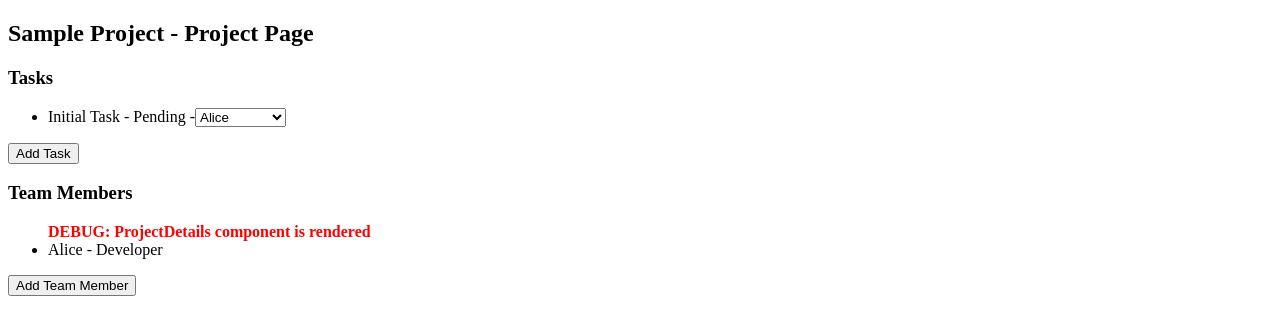
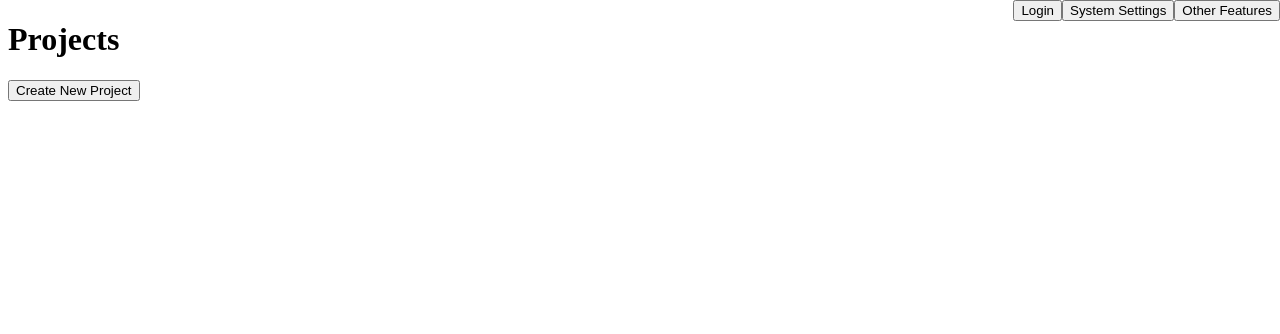
Before and after one commit to KnightNight101/UoR_APP, a React (Create React App) app in the folder frontend/: page / in a window 1280 px wide. Shown: the top 334 px of the page. Built offline with nearby package versions, Linux system fonts and the light colour scheme; the HTML template or start-up script is replaced by a standard one.

Commit message:
Updated Commit Message because it didn't work

```diff
--- /dev/null
+++ b/frontend/public/index.html
@@ -0,0 +1,11 @@
+<!DOCTYPE html>
+<html lang="en">
+  <head>
+    <meta charset="UTF-8" />
+    <meta name="viewport" content="width=device-width, initial-scale=1.0" />
+    <title>React App</title>
+  </head>
+  <body>
+    <div id="root"></div>
+  </body>
+</html>
--- a/frontend/src/index.js
+++ b/frontend/src/index.js
@@ -3,136 +3,95 @@
 import React, { useState } from 'react';
 import ReactDOM from 'react-dom';
 
-// MainPage component for displaying tasks and projects
-function MainPage({ tasks, projects }) {
+// MainPage: homepage listing projects and tasks
+function MainPage({ projects, onCreateProject, onViewProject, onLogin }) {
   return (
     <div>
-      {/* Top-right menu */}
       <div style={{ position: 'absolute', top: 0, right: 0 }}>
-        <button>Login</button>
+        <button onClick={onLogin}>Login</button>
         <button>System Settings</button>
         <button>Other Features</button>
       </div>
-
-      {/* Main content */}
-      <h1>Tasks</h1>
+      <h1>Projects</h1>
       <ul>
-        {tasks.map((task, index) => (
-          <li key={index}>
-            {task.name} - {task.status} - {task.assignee ? task.assignee : 'unassigned'}
+        {projects.map((project, idx) => (
+          <li key={idx}>
+            <button onClick={() => onViewProject(idx)}>{project.name}</button>
           </li>
         ))}
       </ul>
-
-      <h1>Projects</h1>
-      <ul>
-        {projects.map((project, index) => (
-          <li key={index}>{project.name}</li>
-        ))}
-      </ul>
+      <button onClick={onCreateProject}>Create New Project</button>
     </div>
   );
 }
 
-// Example usage of MainPage
-const exampleTasks = [
-  { name: 'Subtask 1', status: 'Pending', assignee: null },
-  { name: 'Subtask 2', status: 'Completed', assignee: 'Alice' }
-];
+// LoginPage: simple login form
+function LoginPage({ onLoginSuccess }) {
+  const [email, setEmail] = useState('');
+  const [password, setPassword] = useState('');
+  return (
+    <div>
+      <h2>Login</h2>
+      <form onSubmit={e => { e.preventDefault(); onLoginSuccess(); }}>
+        <input type="email" placeholder="Email" value={email} onChange={e => setEmail(e.target.value)} />
+        <input type="password" placeholder="Password" value={password} onChange={e => setPassword(e.target.value)} />
+        <button type="submit">Login</button>
+      </form>
+    </div>
+  );
+}
 
-const exampleProjects = [
-  { name: 'Project A' },
-  { name: 'Project B' }
-];
-
-// Only render CreateProject for debugging and feature validation
-function CreateProject() {
+// CreateProject: project creation form
+function CreateProject({ onProjectCreated }) {
   const [project, setProject] = useState({
     name: '',
     teamMembers: [],
     deadline: '',
     tasks: []
   });
-
   const [currentTask, setCurrentTask] = useState({ name: '', status: 'Pending', assignee: '', subTasks: [] });
 
   const handleAddTask = () => {
-    console.log('Adding task:', currentTask);
-    setProject({ ...project, tasks: [...project.tasks, { ...currentTask, assignee: currentTask.assignee || null }] });
+    setProject(prev => ({
+      ...prev,
+      tasks: [...prev.tasks, { ...currentTask, assignee: currentTask.assignee || (prev.teamMembers[0]?.name || null) }]
+    }));
     setCurrentTask({ name: '', status: 'Pending', assignee: '', subTasks: [] });
   };
 
-  const handleSubmit = async (e) => {
-    e.preventDefault();
-    const response = await fetch('/create-project', {
-      method: 'POST',
-      headers: { 'Content-Type': 'application/json' },
-      body: JSON.stringify(project)
-    });
-    const data = await response.json();
-    alert(data.message);
+  const handleAddTeamMember = () => {
+    const name = prompt('Enter team member name:');
+    const role = prompt('Enter team member role:');
+    if (name) {
+      setProject(prev => {
+        const updatedMembers = [...prev.teamMembers, { name, role }];
+        // If this is the first member, set currentTask.assignee to their name
+        if (updatedMembers.length === 1) {
+          setCurrentTask(ct => ({ ...ct, assignee: name }));
+        }
+        return { ...prev, teamMembers: updatedMembers };
+      });
+    }
   };
 
-  // DEBUG: CreateProject form rendered
-  console.log('CreateProject form rendered');
+  const handleSubmit = (e) => {
+    e.preventDefault();
+    onProjectCreated(project);
+  };
 
   return (
     <form onSubmit={handleSubmit}>
-      <input
-        type="text"
-        placeholder="Project Name"
-        value={project.name}
-        onChange={(e) => setProject({ ...project, name: e.target.value })}
-      />
-      {/* Inputs for team members */}
-      <input
-        type="text"
-        placeholder="Team Member Name"
-        onChange={(e) => {
-          const newMember = { name: e.target.value, role: '' };
-          setProject(prev => {
-            const updatedMembers = [...prev.teamMembers, newMember];
-            // If this is the first member, set currentTask.assignee to their name
-            if (updatedMembers.length === 1) {
-              setCurrentTask(ct => ({ ...ct, assignee: newMember.name }));
-            }
-            return { ...prev, teamMembers: updatedMembers };
-          });
-        }}
-      />
-      <input
-        type="text"
-        placeholder="Team Member Role"
-        onChange={(e) => {
-          const updatedMembers = [...project.teamMembers];
-          updatedMembers[updatedMembers.length - 1].role = e.target.value;
-          setProject({ ...project, teamMembers: updatedMembers });
-        }}
-      />
-
-      {/* Input for deadline */}
-      <input
-        type="date"
-        value={project.deadline}
-        onChange={(e) => setProject({ ...project, deadline: e.target.value })}
-      />
-
-      {/* Inputs for tasks and subtasks */}
-      <input
-        type="text"
-        placeholder="Task Name"
-        value={currentTask.name}
-        onChange={(e) => setCurrentTask({ ...currentTask, name: e.target.value })}
-      />
-      <input
-        type="text"
-        placeholder="Assignee (optional)"
-        value={currentTask.assignee}
-        onChange={(e) => setCurrentTask({ ...currentTask, assignee: e.target.value })}
-      />
-      <button type="button" onClick={handleAddTask}>Add Task</button>
-
-      {/* List current tasks */}
+      <h2>Create Project</h2>
+      <input type="text" placeholder="Project Name" value={project.name} onChange={e => setProject({ ...project, name: e.target.value })} />
+      <input type="date" value={project.deadline} onChange={e => setProject({ ...project, deadline: e.target.value })} />
+      <h3>Team Members</h3>
+      <ul>
+        {project.teamMembers.map((member, idx) => (
+          <li key={idx}>{member.name} - {member.role}</li>
+        ))}
+      </ul>
+      <button type="button" onClick={handleAddTeamMember}>Add Team Member</button>
+      <h3>Tasks</h3>
       <ul>
         {project.tasks.map((task, idx) => (
           <li key={idx}>
@@ -140,39 +99,41 @@ function CreateProject() {
           </li>
         ))}
       </ul>
-
+      <input
+        type="text"
+        placeholder="Task Name"
+        value={currentTask.name}
+        onChange={e => setCurrentTask({ ...currentTask, name: e.target.value })}
+      />
+      <input
+        type="text"
+        placeholder="Assignee (optional)"
+        value={currentTask.assignee}
+        onChange={e => setCurrentTask({ ...currentTask, assignee: e.target.value })}
+      />
+      <button type="button" onClick={handleAddTask}>Add Task</button>
       <button type="submit">Create Project</button>
     </form>
   );
 }
 
-// ProjectDetails component for assigning/reassigning tasks and adding tasks/team members
-function ProjectDetails({ project }) {
-  const [tasks, setTasks] = React.useState(project.tasks);
-  const [teamMembers, setTeamMembers] = React.useState(project.teamMembers);
+// ProjectDetails: project page with tasks and team members
+function ProjectDetails({ project, onBack, onHome }) {
+  const [tasks, setTasks] = useState(project.tasks);
+  const [teamMembers, setTeamMembers] = useState(project.teamMembers);
 
-  const handleAssigneeChange = async (taskId, newAssignee) => {
-    const response = await fetch('/assign-task-to-member', {
-      method: 'POST',
-      headers: { 'Content-Type': 'application/json' },
-      body: JSON.stringify({ projectId: project._id || project.id, taskId, assignee: newAssignee })
-    });
-    const data = await response.json();
-    if (response.ok) {
-      setTasks(tasks.map(task =>
-        (task._id === taskId || task.id === taskId)
-          ? { ...task, assignee: newAssignee }
-          : task
-      ));
-    } else {
-      alert(data.message || 'Failed to update assignee');
-    }
+  const handleAssigneeChange = (idx, newAssignee) => {
+    setTasks(prev =>
+      prev.map((task, i) =>
+        i === idx ? { ...task, assignee: newAssignee } : task
+      )
+    );
   };
 
   const handleAddTask = () => {
     const name = prompt('Enter task name:');
     if (name) {
-      setTasks(prev => [...prev, { name, status: 'Pending', assignee: '', subTasks: [] }]);
+      setTasks(prev => [...prev, { name, status: 'Pending', assignee: teamMembers[0]?.name || '', subTasks: [] }]);
     }
   };
 
@@ -186,19 +147,21 @@ function ProjectDetails({ project }) {
 
   return (
     <div>
+      <button onClick={onBack}>Back to Projects</button>
+      <button onClick={onHome}>Home</button>
       <h2>{project.name} - Project Page</h2>
       <h3>Tasks</h3>
       <ul>
-        {tasks.map((task) => (
-          <li key={task._id || task.id}>
+        {tasks.map((task, idx) => (
+          <li key={idx}>
             {task.name} - {task.status} -
             <select
               value={task.assignee || ''}
-              onChange={e => handleAssigneeChange(task._id || task.id, e.target.value)}
+              onChange={e => handleAssigneeChange(idx, e.target.value)}
             >
               <option value="">unassigned</option>
-              {teamMembers.map((member, idx) => (
-                <option key={idx} value={member.name}>{member.name}</option>
+              {teamMembers.map((member, i) => (
+                <option key={i} value={member.name}>{member.name}</option>
               ))}
             </select>
           </li>
@@ -207,8 +170,6 @@ function ProjectDetails({ project }) {
       <button type="button" onClick={handleAddTask}>Add Task</button>
       <h3>Team Members</h3>
       <ul>
-<div style={{color: 'red', fontWeight: 'bold'}}>DEBUG: ProjectDetails component is rendered</div>
-      {console.log('DEBUG: ProjectDetails component is rendered')}
         {teamMembers.map((member, idx) => (
           <li key={idx}>{member.name} - {member.role}</li>
         ))}
@@ -218,10 +179,38 @@ function ProjectDetails({ project }) {
   );
 }
 
-// Render ProjectDetails with a sample project for testing
-const sampleProject = {
-  name: 'Sample Project',
-  teamMembers: [{ name: 'Alice', role: 'Developer' }],
-  tasks: [{ name: 'Initial Task', status: 'Pending', assignee: 'Alice', subTasks: [] }]
-};
-ReactDOM.render(<ProjectDetails project={sampleProject} />, document.getElementById('root'));
+// Root app logic with simple navigation
+function RootApp() {
+  const [page, setPage] = useState('main');
+  const [projects, setProjects] = useState([]);
+  const [selectedProjectIdx, setSelectedProjectIdx] = useState(null);
+
+  const handleCreateProject = () => setPage('create');
+  const handleProjectCreated = (project) => {
+    setProjects(prev => [...prev, project]);
+    setPage('main');
+  };
+  const handleViewProject = (idx) => {
+    setSelectedProjectIdx(idx);
+    setPage('details');
+  };
+  const handleLogin = () => setPage('login');
+  const handleLoginSuccess = () => setPage('main');
+  const handleBack = () => setPage('main');
+  const handleHome = () => setPage('main');
+
+  if (page === 'login') return <LoginPage onLoginSuccess={handleLoginSuccess} />;
+  if (page === 'create') return <CreateProject onProjectCreated={handleProjectCreated} />;
+  if (page === 'details' && selectedProjectIdx !== null)
+    return <ProjectDetails project={projects[selectedProjectIdx]} onBack={handleBack} onHome={handleHome} />;
+  return (
+    <MainPage
+      projects={projects}
+      onCreateProject={handleCreateProject}
+      onViewProject={handleViewProject}
+      onLogin={handleLogin}
+    />
+  );
+}
+
+ReactDOM.render(<RootApp />, document.getElementById('root'));
```
Also changed, not shown: frontend/src/App.js (added, +78 -0 lines).
